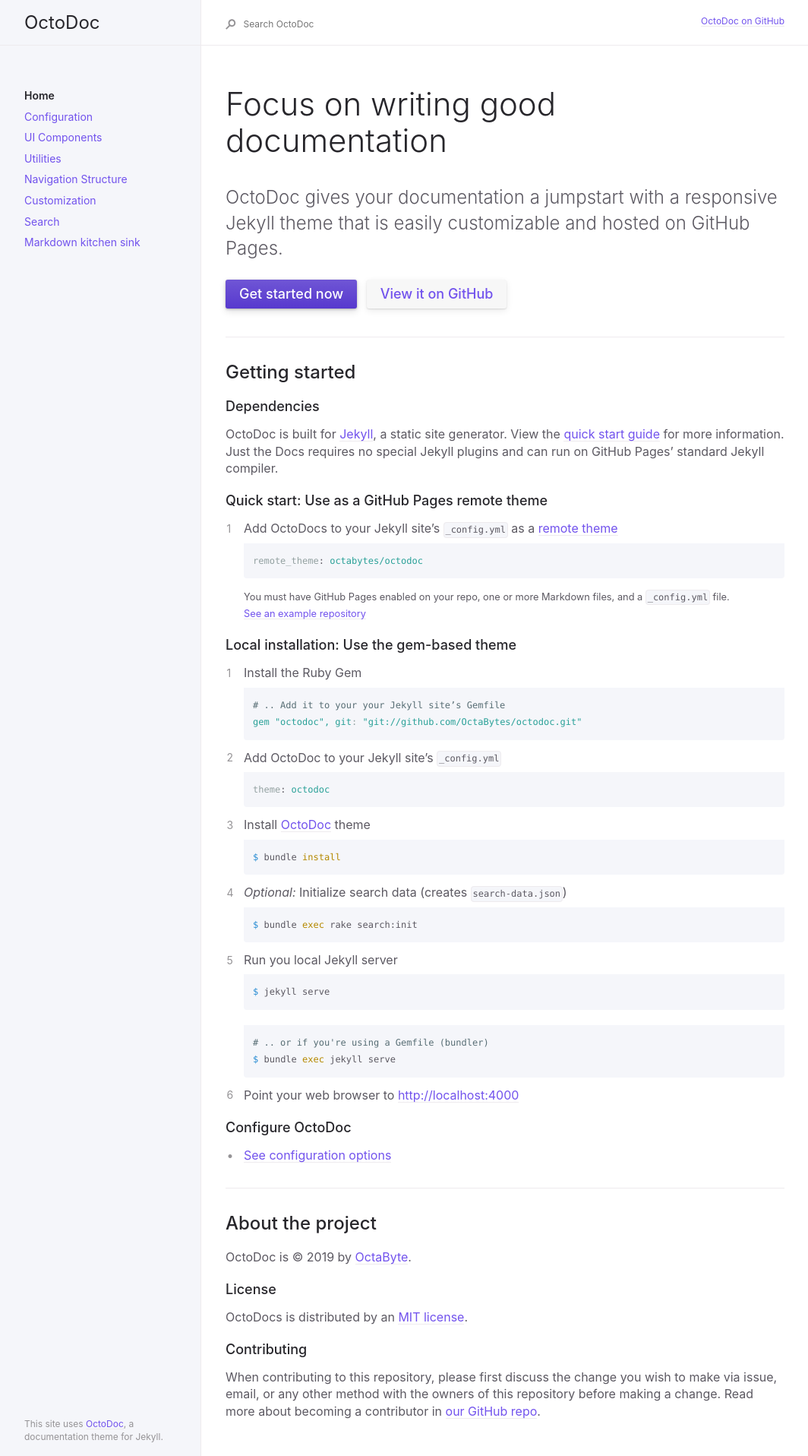
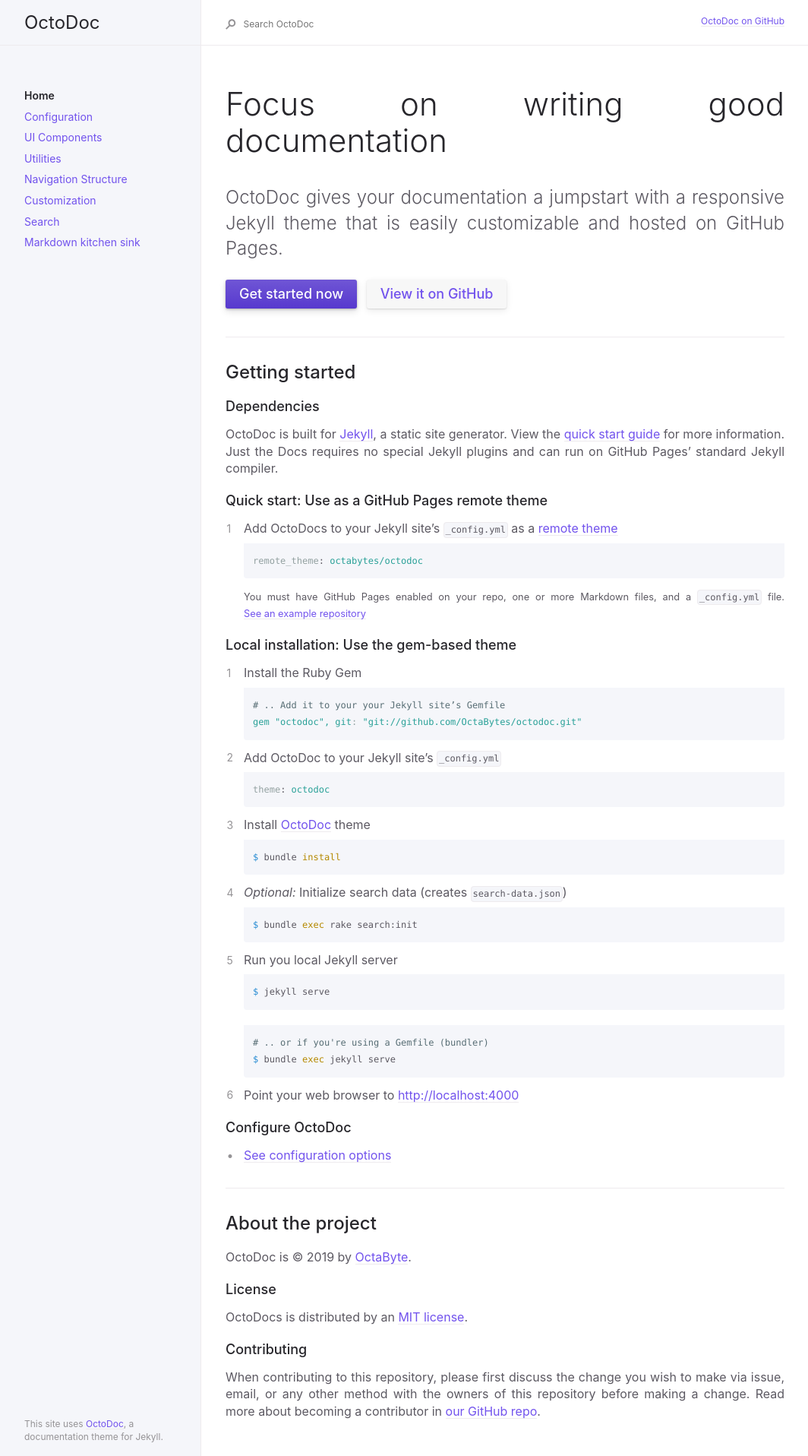
Before and after one commit to OctaByteInc/octodoc, a Jekyll site: the page built from index.md, in a window 1280 px wide. Shown: the whole page at 76% size, without its empty margins (91-1155 px from the left). Built offline with Jekyll 4.4.1, drawn with Linux system fonts in a browser that asks for light colours.

Commit message:
Change content style paragraph align to justify

```diff
--- a/_config.yml
+++ b/_config.yml
@@ -16,7 +16,7 @@
 title: OctoDoc
 description: A Jekyll theme for documentation
 baseurl: "/octodoc/" # the subpath of your site, e.g. /blog
-url: "https://octabytes.github.io" # the base hostname & protocol for your site, e.g. http://example.com
+url: "https://octabyte.io" # the base hostname & protocol for your site, e.g. http://example.com
 
 permalink: pretty
 exclude: ["node_modules/", "*.gemspec", "*.gem", "Gemfile", "Gemfile.lock", "package.json", "package-lock.json",  "script/", "LICENSE.txt", "lib/", "bin/", "README.md", "Rakefile"]
--- a/_sass/content.scss
+++ b/_sass/content.scss
@@ -6,6 +6,8 @@
 // stylelint-disable selector-no-type, max-nesting-depth, selector-max-compound-selectors, selector-max-type
 
 .page-content {
+  text-align: justify;
+
   a {
     overflow: hidden;
     text-overflow: ellipsis;
```
